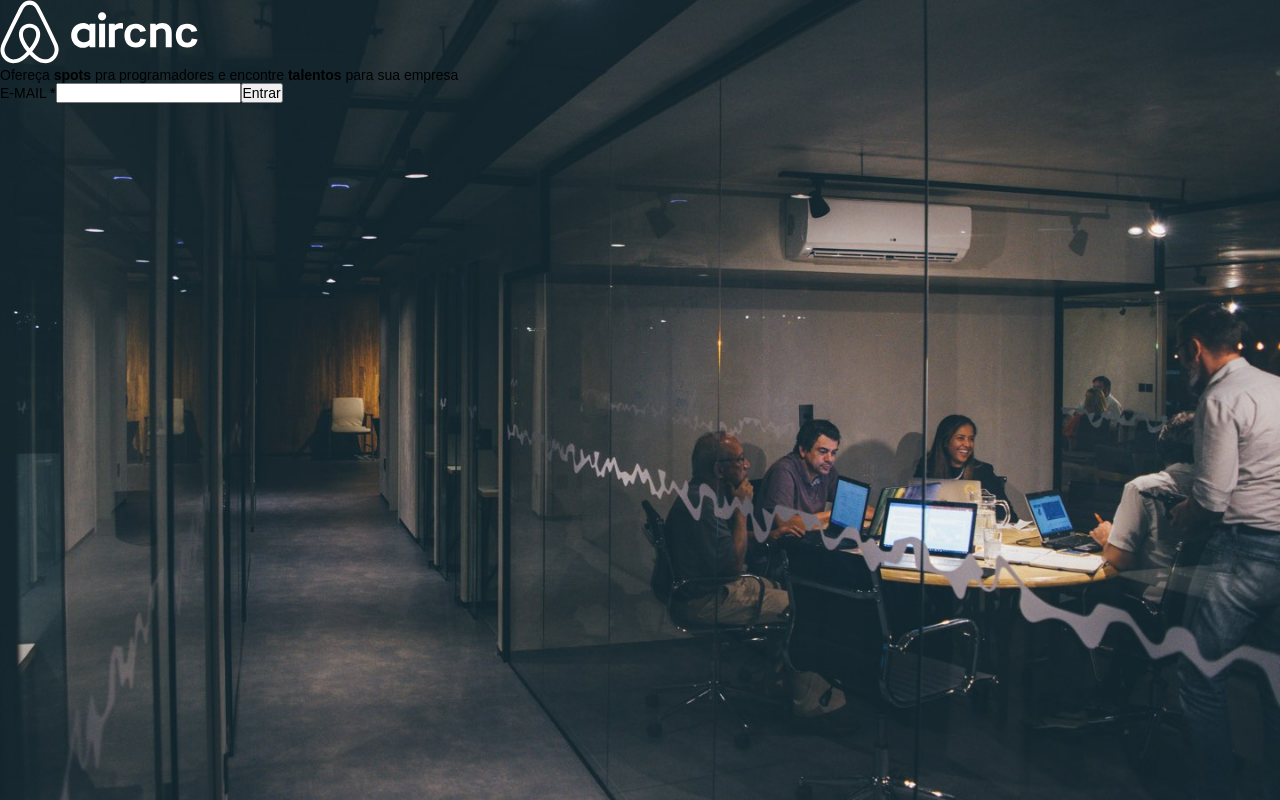
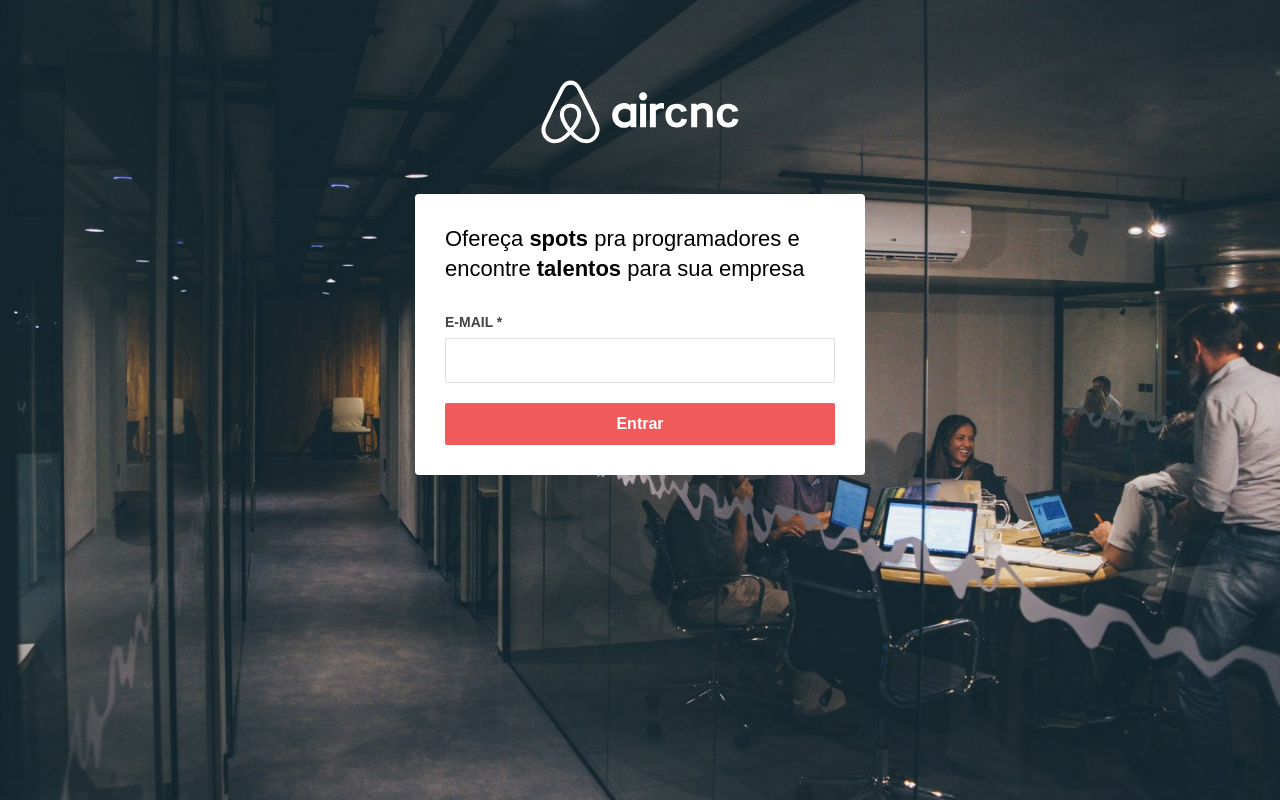
Before and after one commit to PkNeves/NLW-airbnb-frontend, a React (Create React App) app: page / in a window 1280 px wide. Built offline with nearby package versions, Linux system fonts and the light colour scheme.

Commit message:
refactor: estilizando o codigo com css

```diff
--- a/src/App.css
+++ b/src/App.css
@@ -21,3 +21,65 @@
   font-family: Arial, Helvetica, sans-serif;
   font-size: 14px;
 }
+
+.container {
+  margin: 80px auto 0;
+  max-width: 450px;
+  width: 100%;
+  display: flex;
+  flex-direction: column;
+  align-items: center;
+}
+
+.content {
+  width: 100%;
+  background: #FFF;
+  margin-top: 50px;
+  border-radius: 4px;
+  padding: 30px;
+}
+
+.content > p {
+  font-size: 22px;
+  line-height: 30px;
+  margin-bottom: 30px;
+}
+
+.content form {
+  display: flex;
+  flex-direction: column;
+}
+
+.content form label {
+  font-size: 14px;
+  color: #444;
+  font-weight: bold;
+  margin-bottom: 8px;
+}
+
+.content form input {
+  margin-bottom: 20px;
+  border: 1px solid #ddd;
+  border-radius: 2px;
+  height: 45px;
+  padding: 0 15px;
+  font-size: 16px;
+}
+
+.content button.btn {
+  border: 0;
+  border-radius: 2px;
+  width: 100%;
+  height: 42px;
+  padding: 0 20px;
+  font-size: 16px;
+  font-weight: bold;
+  background: #f05a5b;
+  color: #fff;
+  cursor: pointer;
+}
+
+
+.content button.btn:hover {
+  background: #e14050;
+}
--- a/src/App.js
+++ b/src/App.js
@@ -16,7 +16,7 @@
         <form>
           <label htmlFor="email">E-MAIL *</label>
           <input type="email" id="email" placehodler="Seu melhor e-mail"/>
-          <button type="submit">Entrar</button>
+          <button className="btn" type="submit">Entrar</button>
         </form>
       </div>
     </div>
```
